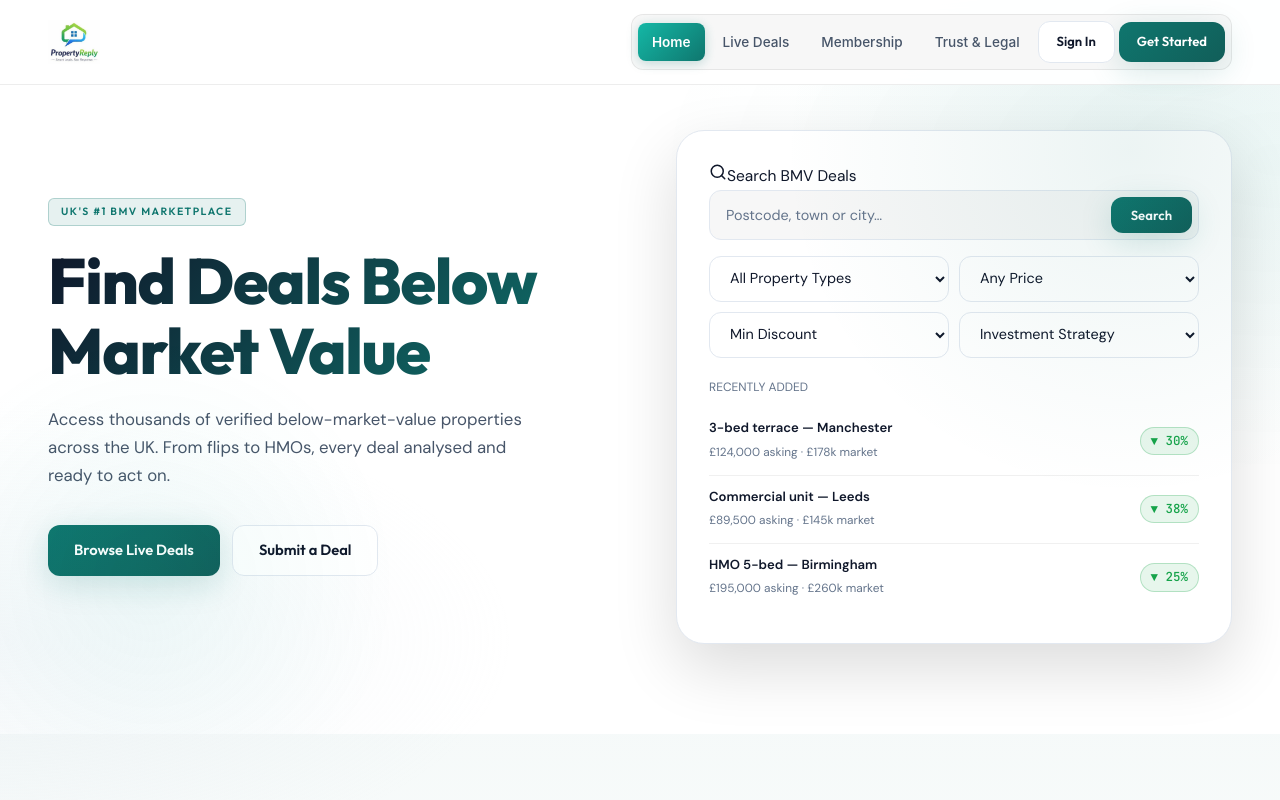
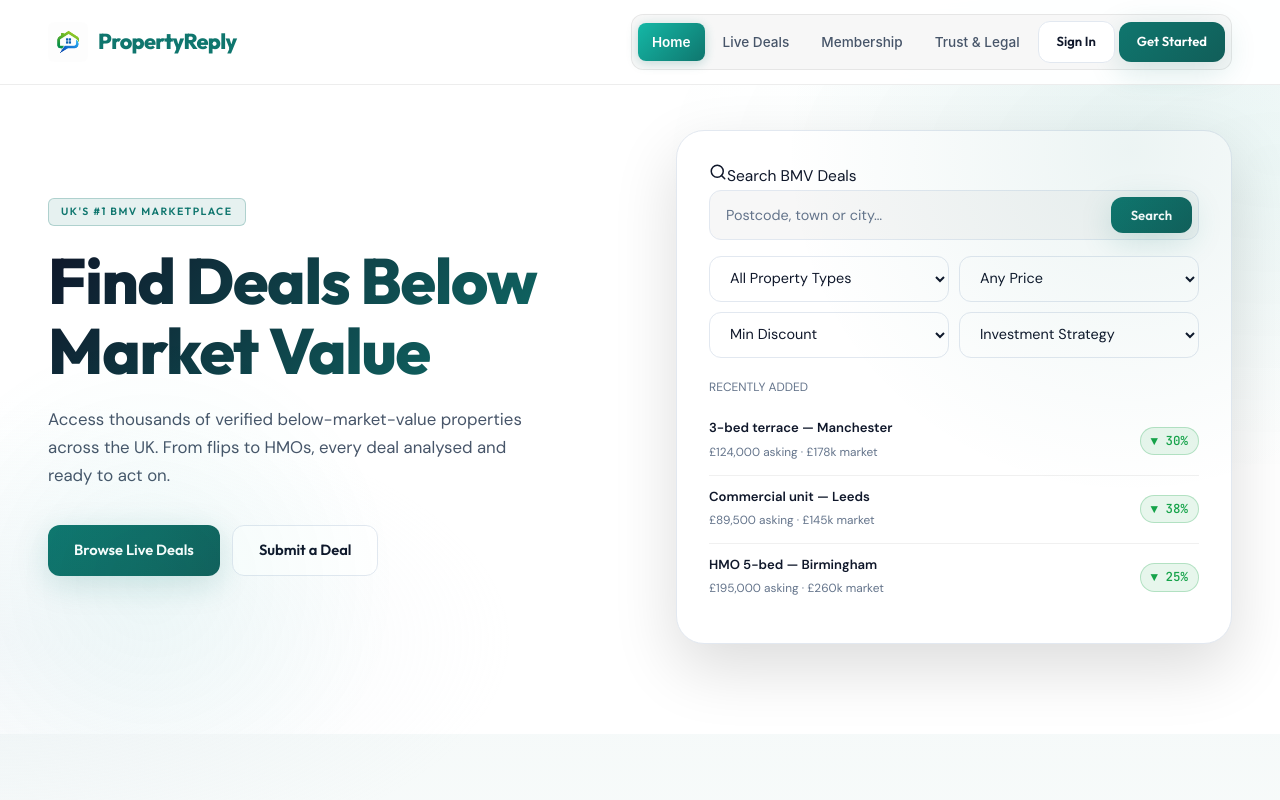
Before and after one commit to TayyabFT/PropertyReply, a Next.js app: page / in a window 1280 px wide. Shown: the top 800 px of the page. Built offline with nearby package versions, Linux system fonts and the light colour scheme; no server answers.

Commit message:
Show logo mark beside PropertyReply text; enlarge favicon declarations.
Co-authored-by: Cursor <cursoragent@cursor.com>

```diff
--- a/src/app/forgot-password/page.tsx
+++ b/src/app/forgot-password/page.tsx
@@ -34,7 +34,7 @@ export default function ForgotPasswordPage() {
     <div className="auth-page">
       <div className="auth-split">
         <div className="auth-brand">
-          <BrandLogo href="/" height={56} />
+          <BrandLogo href="/" iconSize={48} />
           <h2 style={{ marginTop: "28px" }}>
             Forgot your password? We&apos;ll help you{" "}
             <span className="text-gradient">get back in</span>.
--- a/src/app/globals.css
+++ b/src/app/globals.css
@@ -133,14 +133,17 @@
     text-decoration: none;
     display: inline-flex;
     align-items: center;
+    gap: 10px;
   }
   .logo span { color: var(--gold); }
-  .brand-logo { line-height: 0; }
-  .brand-logo-img {
-    max-width: min(220px, 55vw);
-    height: auto;
+  .brand-logo { line-height: 1; }
+  .brand-logo-mark {
+    flex-shrink: 0;
     object-fit: contain;
+    display: block;
+    border-radius: 6px;
   }
+  .brand-logo-wordmark { white-space: nowrap; }
   .nav-links { display: flex; align-items: center; gap: 8px; flex-wrap: wrap; }
   .nav-link {
     font-size: .82rem; font-weight: 500; color: #475569;
--- a/src/app/layout.tsx
+++ b/src/app/layout.tsx
@@ -8,9 +8,14 @@ export const metadata: Metadata = {
   description:
     "Access thousands of verified below-market-value properties across the UK. From flips to HMOs, every deal analysed and ready to act on.",
   icons: {
-    icon: [{ url: "/assets/favicon.png", type: "image/png" }],
+    icon: [
+      { url: "/assets/favicon.png", type: "image/png", sizes: "48x48" },
+      { url: "/assets/favicon.png", type: "image/png", sizes: "96x96" },
+      { url: "/assets/favicon.png", type: "image/png", sizes: "192x192" },
+      { url: "/assets/favicon.png", type: "image/png", sizes: "512x512" },
+    ],
     shortcut: "/assets/favicon.png",
-    apple: "/assets/favicon.png",
+    apple: [{ url: "/assets/favicon.png", sizes: "180x180", type: "image/png" }],
   },
 };
 
@@ -22,9 +27,15 @@ export default function RootLayout({
   return (
     <html lang="en">
       <head>
-        <link rel="icon" href="/assets/favicon.png" type="image/png" />
+        <link rel="icon" href="/assets/favicon.png" type="image/png" sizes="48x48" />
+        <link rel="icon" href="/assets/favicon.png" type="image/png" sizes="96x96" />
+        <link rel="icon" href="/assets/favicon.png" type="image/png" sizes="192x192" />
         <link rel="shortcut icon" href="/assets/favicon.png" type="image/png" />
-        <link rel="apple-touch-icon" href="/assets/favicon.png" />
+        <link
+          rel="apple-touch-icon"
+          href="/assets/favicon.png"
+          sizes="180x180"
+        />
         <link
           href="https://fonts.googleapis.com/css2?family=Outfit:wght@400;500;600;700;800&family=DM+Sans:wght@400;500;600;700&family=JetBrains+Mono:wght@400;500&display=swap"
           rel="stylesheet"
--- a/src/app/modern.css
+++ b/src/app/modern.css
@@ -191,15 +191,20 @@ label {
   text-decoration: none;
   display: inline-flex;
   align-items: center;
+  gap: 10px;
 }
 .logo span { color: var(--gold); }
 .brand-logo {
-  line-height: 0;
+  line-height: 1;
 }
-.brand-logo-img {
-  max-width: min(220px, 55vw);
-  height: auto;
+.brand-logo-mark {
+  flex-shrink: 0;
   object-fit: contain;
+  display: block;
+  border-radius: 6px;
+}
+.brand-logo-wordmark {
+  white-space: nowrap;
 }
 .nav-links {
   gap: 4px;
--- a/src/app/resend-verification/page.tsx
+++ b/src/app/resend-verification/page.tsx
@@ -34,7 +34,7 @@ export default function ResendVerificationPage() {
     <div className="auth-page">
       <div className="auth-split">
         <div className="auth-brand">
-          <BrandLogo href="/" height={56} />
+          <BrandLogo href="/" iconSize={48} />
           <h2 style={{ marginTop: "28px" }}>
             Get a fresh <span className="text-gradient">verification link</span>.
           </h2>
--- a/src/app/reset-password/page.tsx
+++ b/src/app/reset-password/page.tsx
@@ -50,7 +50,7 @@ function ResetPasswordForm() {
     <div className="auth-page">
       <div className="auth-split">
         <div className="auth-brand">
-          <BrandLogo href="/" height={56} />
+          <BrandLogo href="/" iconSize={48} />
           <h2 style={{ marginTop: "28px" }}>
             Choose a <span className="text-gradient">new password</span> for
             your account.
--- a/src/app/verify-email/page.tsx
+++ b/src/app/verify-email/page.tsx
@@ -56,7 +56,7 @@ function VerifyEmailStatus() {
     <div className="auth-page">
       <div className="auth-split">
         <div className="auth-brand">
-          <BrandLogo href="/" height={56} />
+          <BrandLogo href="/" iconSize={48} />
           <h2 style={{ marginTop: "28px" }}>
             Confirming your <span className="text-gradient">email address</span>.
           </h2>
--- a/src/components/BrandLogo.tsx
+++ b/src/components/BrandLogo.tsx
@@ -3,43 +3,56 @@ import Link from "next/link";
 type BrandLogoProps = {
   href?: string;
   className?: string;
-  /** CSS height for the logo image */
-  height?: number;
+  /** Size of the icon mark before the text */
+  iconSize?: number;
   onClick?: () => void;
   /** Use as a non-link brand mark (e.g. footer) */
   asDiv?: boolean;
 };
 
 /**
- * Site logo from /public/assets/logo.jpeg
+ * Icon mark + classic PropertyReply wordmark.
+ * Icon: /public/assets/favicon.png (logo mark)
+ * Text: PropertyReply (same as before)
  */
 export default function BrandLogo({
   href = "/",
   className = "logo brand-logo",
-  height = 42,
+  iconSize = 36,
   onClick,
   asDiv = false,
 }: BrandLogoProps) {
-  const image = (
-    // eslint-disable-next-line @next/next/no-img-element
-    <img
-      src="/assets/logo.jpeg"
-      alt="PropertyReply"
-      className="brand-logo-img"
-      height={height}
-      style={{ height: `${height}px`, width: "auto", display: "block" }}
-    />
+  const content = (
+    <>
+      {/* eslint-disable-next-line @next/next/no-img-element */}
+      <img
+        src="/assets/favicon.png"
+        alt=""
+        aria-hidden="true"
+        className="brand-logo-mark"
+        width={iconSize}
+        height={iconSize}
+        style={{ width: iconSize, height: iconSize }}
+      />
+      <span className="brand-logo-wordmark">
+        Property<span>Reply</span>
+      </span>
+    </>
   );
 
   if (asDiv) {
-    return <div className={className}>{image}</div>;
+    return <div className={className}>{content}</div>;
   }
 
-  // Hash links (landing nav) must stay as <a>
   if (href.startsWith("#")) {
     return (
-      <a href={href} className={className} onClick={onClick} aria-label="PropertyReply">
-        {image}
+      <a
+        href={href}
+        className={className}
+        onClick={onClick}
+        aria-label="PropertyReply"
+      >
+        {content}
       </a>
     );
   }
@@ -51,7 +64,7 @@ export default function BrandLogo({
       onClick={onClick}
       aria-label="PropertyReply"
     >
-      {image}
+      {content}
     </Link>
   );
 }
--- a/src/components/Footer/index.tsx
+++ b/src/components/Footer/index.tsx
@@ -6,7 +6,7 @@ export default function Footer() {
       <div className="container">
         <div className="footer-grid">
           <div className="footer-brand">
-            <BrandLogo asDiv height={64} />
+            <BrandLogo asDiv iconSize={44} />
             <p>
               The UK&apos;s leading marketplace for below-market-value property
               deals. Connecting motivated sellers with active investors.
--- a/src/components/app/Sidebar.tsx
+++ b/src/components/app/Sidebar.tsx
@@ -25,7 +25,7 @@ export default function Sidebar({ onNavigate }: { onNavigate?: () => void }) {
       <div className="app-sidebar-head">
         <BrandLogo
           href="/app/dashboard"
-          height={40}
+          iconSize={38}
           onClick={onNavigate}
         />
         <button
--- a/src/components/auth/AuthScreen.tsx
+++ b/src/components/auth/AuthScreen.tsx
@@ -55,7 +55,7 @@ export default function AuthScreen({ mode }: { mode: "login" | "register" }) {
     <div className="auth-page">
       <div className="auth-split">
         <div className="auth-brand">
-          <BrandLogo href="/" height={56} />
+          <BrandLogo href="/" iconSize={48} />
           <h2 style={{ marginTop: "28px" }}>
             The UK&apos;s #1 marketplace for{" "}
             <span className="text-gradient">below-market</span> property deals.
--- a/src/components/landing/LandingNav.tsx
+++ b/src/components/landing/LandingNav.tsx
@@ -35,7 +35,7 @@ export default function LandingNav() {
   return (
     <nav className="page-nav">
       <div className="container">
-        <BrandLogo href="#hero" height={44} onClick={() => setOpen(false)} />
+        <BrandLogo href="#hero" iconSize={40} onClick={() => setOpen(false)} />
 
         <button
           className="nav-toggle"
```
